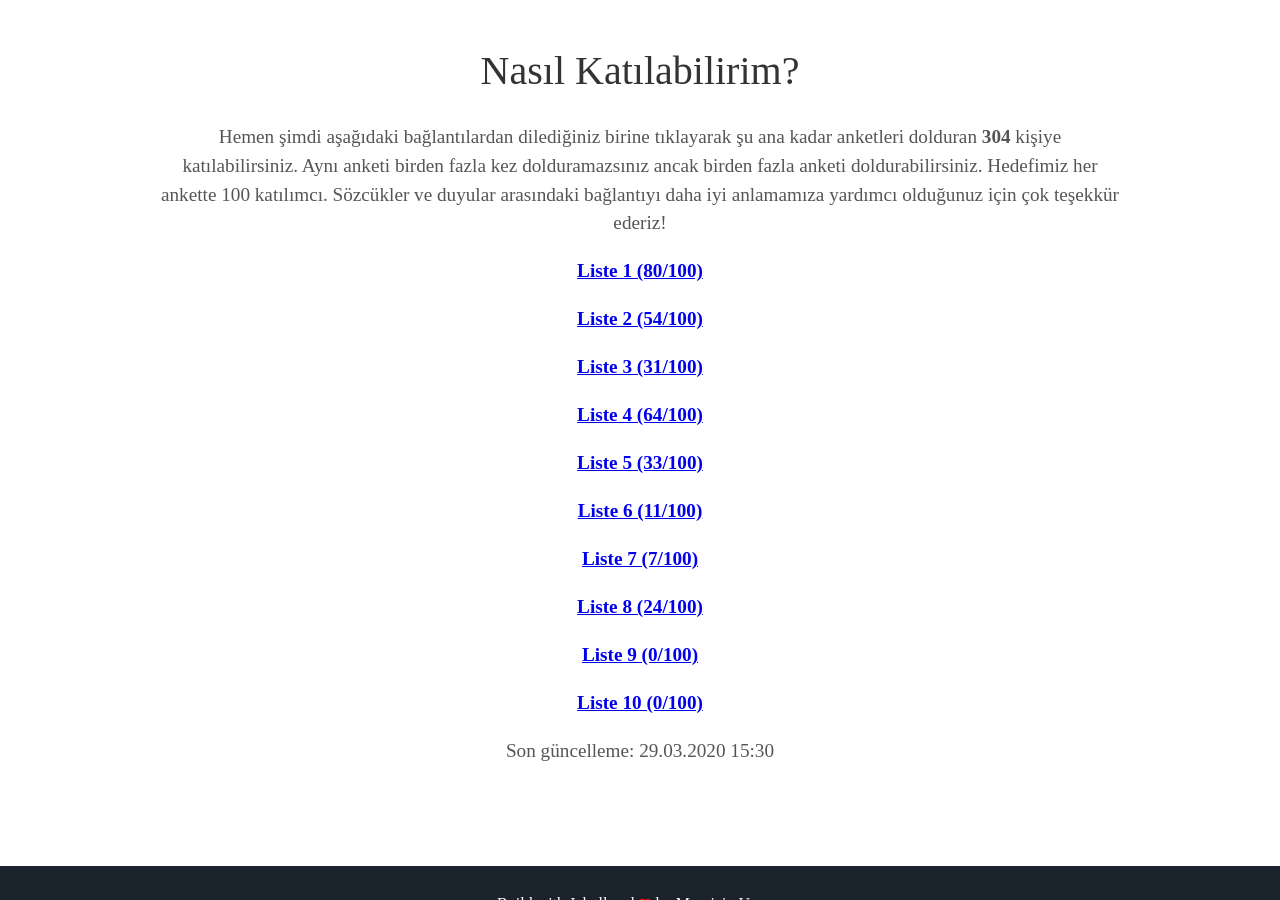
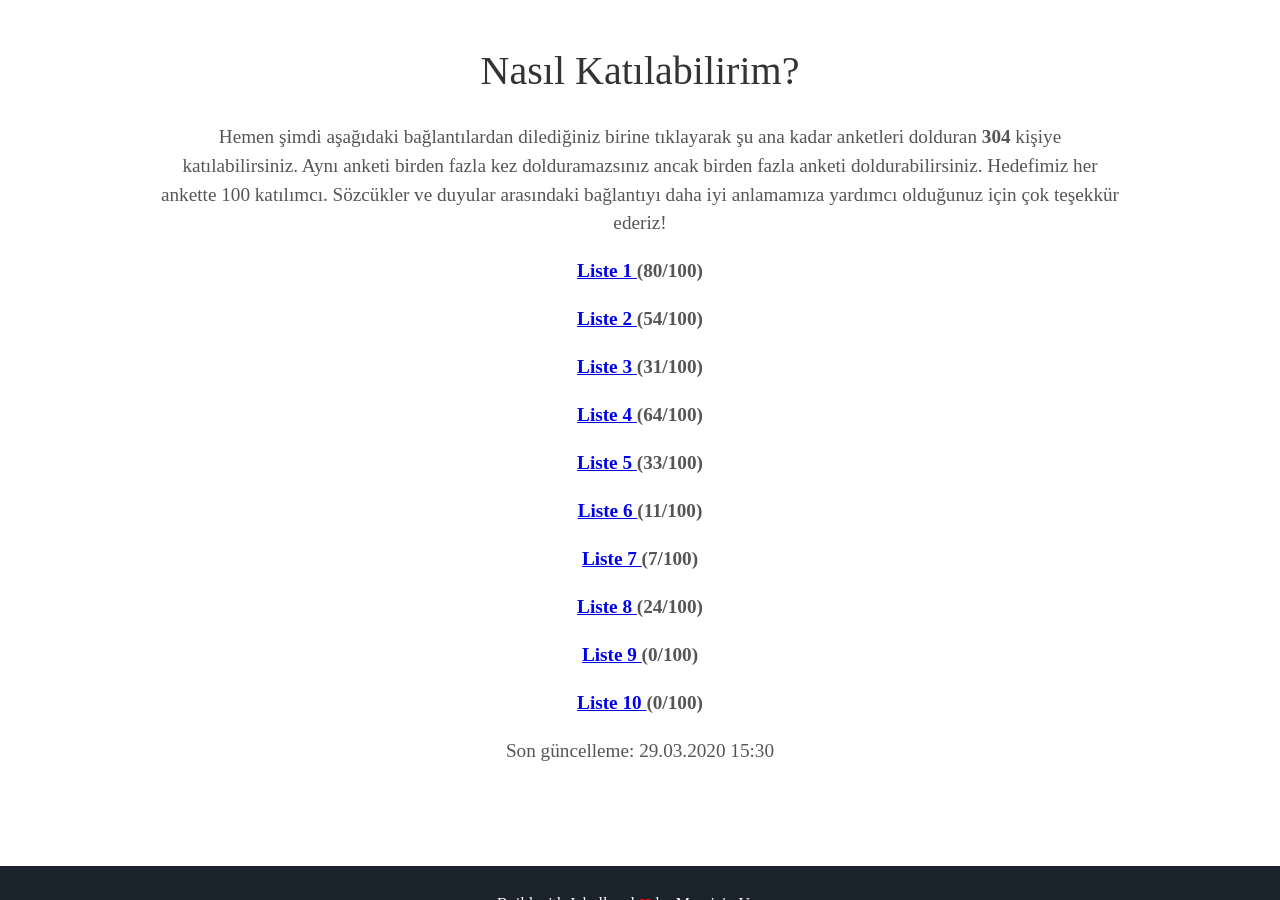
Before and after one commit to 925sozcuk/925sozcuk.github.io, a Jekyll site: the page built from index.html, in a window 1280 px wide and 900 px high, scrolled down 1177 px. Built offline with Jekyll 4.4.1, drawn with Linux system fonts in a browser that asks for light colours; some web fonts are replaced; part of the change alters nothing that is shown.

```diff
--- a/_includes/about.html
+++ b/_includes/about.html
@@ -9,16 +9,16 @@
     <b>304 </b> kişiye katılabilirsiniz. Aynı anketi birden fazla kez dolduramazsınız ancak birden fazla anketi doldurabilirsiniz.
     Hedefimiz her ankette 100 katılımcı. Sözcükler ve duyular arasındaki bağlantıyı daha iyi anlamamıza yardımcı olduğunuz için çok teşekkür ederiz!</p>
     <b>
-      <p><a href="https://forms.gle/CcuySUyic7KrSdsP7" target="_blank">Liste 1 (80/100)</a></p>
-      <p><a href="https://forms.gle/Xpw2RH3CSQQT2dhJ8" target="_blank">Liste 2 (54/100)</a></p>
-      <p><a href="https://forms.gle/XDxXPqteTKvprMpj6" target="_blank">Liste 3 (31/100)</a></p>
-      <p><a href="https://forms.gle/FwZTpyy2v1rKkZih7" target="_blank">Liste 4 (64/100)</a></p>
-      <p><a href="https://forms.gle/Aj8X9Y3sYMKVgc4u5" target="_blank">Liste 5 (33/100)</a></p>
-      <p><a href="https://forms.gle/qg9a1V2BmXxLDtod6" target="_blank">Liste 6 (11/100)</a></p>
-      <p><a href="https://forms.gle/EqGQ875uBarAzp1HA" target="_blank">Liste 7 (7/100)</a></p>
-      <p><a href="https://forms.gle/cFHsJCzy14Jx59h9A" target="_blank">Liste 8 (24/100)</a></p>
-      <p><a href="https://forms.gle/o52CG2iT8cTMF7hdA" target="_blank">Liste 9 (0/100)</a></p>
-      <p><a href="https://forms.gle/FAh1ucTYu49YYeu59" target="_blank">Liste 10 (0/100)</a></p>
+      <p><a href="https://forms.gle/CcuySUyic7KrSdsP7" target="_blank">Liste 1 </a>(80/100)</p>
+      <p><a href="https://forms.gle/Xpw2RH3CSQQT2dhJ8" target="_blank">Liste 2 </a>(54/100)</p>
+      <p><a href="https://forms.gle/XDxXPqteTKvprMpj6" target="_blank">Liste 3 </a>(31/100)</p>
+      <p><a href="https://forms.gle/FwZTpyy2v1rKkZih7" target="_blank">Liste 4 </a>(64/100)</p>
+      <p><a href="https://forms.gle/Aj8X9Y3sYMKVgc4u5" target="_blank">Liste 5 </a>(33/100)</p>
+      <p><a href="https://forms.gle/qg9a1V2BmXxLDtod6" target="_blank">Liste 6 </a>(11/100)</p>
+      <p><a href="https://forms.gle/EqGQ875uBarAzp1HA" target="_blank">Liste 7 </a>(7/100)</p>
+      <p><a href="https://forms.gle/cFHsJCzy14Jx59h9A" target="_blank">Liste 8 </a>(24/100)</p>
+      <p><a href="https://forms.gle/o52CG2iT8cTMF7hdA" target="_blank">Liste 9 </a>(0/100)</p>
+      <p><a href="https://forms.gle/FAh1ucTYu49YYeu59" target="_blank">Liste 10 </a>(0/100)</p>
     </b>
 
   <p>Son güncelleme: 29.03.2020 15:30</p>
```
